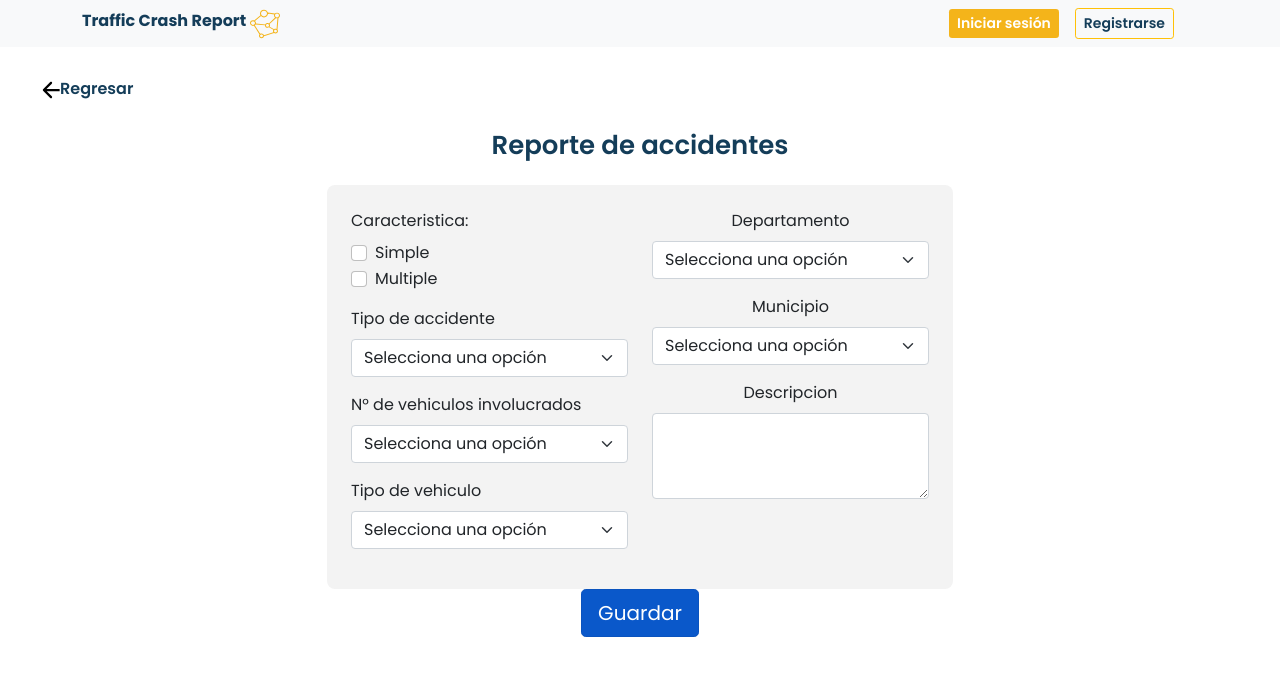
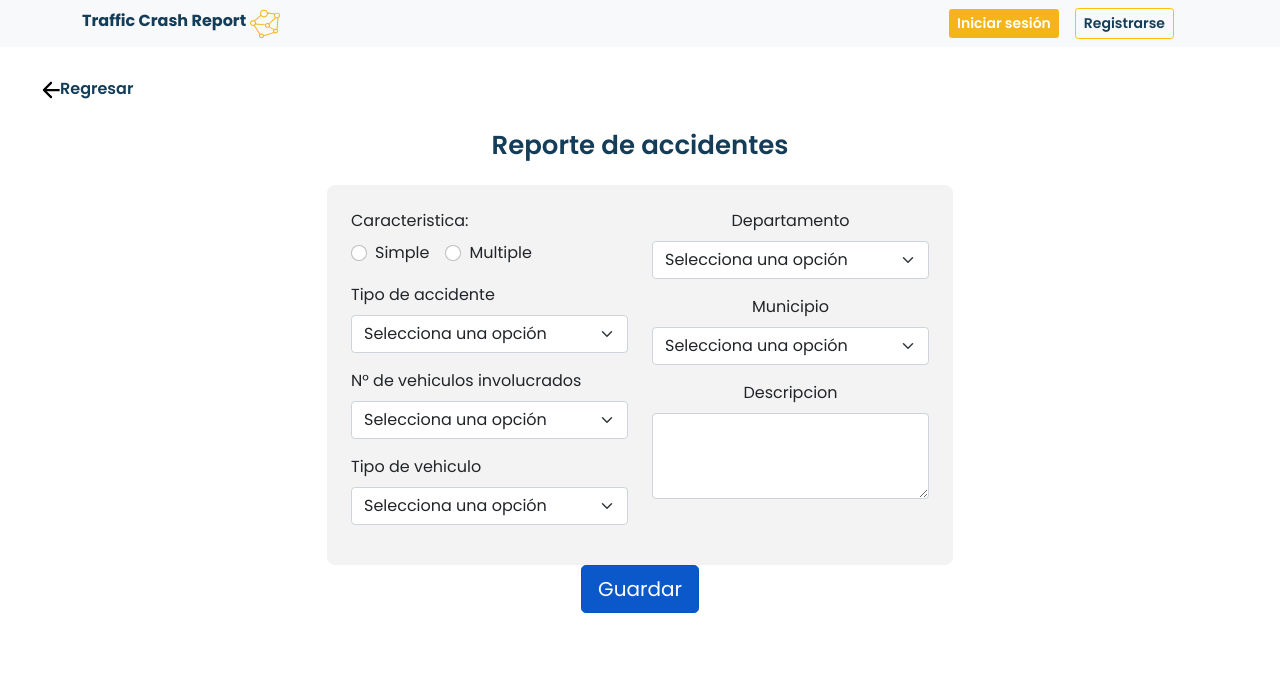
Before and after one commit to HDP115-UES/frontend, a React (Create React App) app: page /addReport in a window 1280 px wide. Shown: the top 676 px of the page. Built offline with nearby package versions, Linux system fonts and the light colour scheme.

Commit message:
Cambios de la vista Report

```diff
--- a/src/Pages/ReportAccident/reportAccident.jsx
+++ b/src/Pages/ReportAccident/reportAccident.jsx
@@ -17,20 +17,28 @@ export const ReportAccident = () => {
                 controlId="formBasicFistName"
               >
                 <Form.Label>Caracteristica: </Form.Label>
-                <Form.Check
-                  enabled
-                  //type={type}
-                  label={`Simple`}
-                  id={`Simple`}
-                />
-                <Form.Check
-                  enabled
-                  //type={type}
-                  label={`Multiple`}
-                  id={`Multiple`}
-                />
+
+                <Form>
+      {['radio'].map((type) => (
+        <div key={`inline-${type}`} className="mb-3">
+          <Form.Check
+            inline
+            label="Simple"
+            name="group1"
+            type={type}
+            id={`inline-${type}-1`}
+          />
+          <Form.Check
+            inline
+            label="Multiple"
+            name="group1"
+            type={type}
+            id={`inline-${type}-2`}
+          />
+        </div>
+      ))}
+    </Form>
               </Form.Group>
-
               <Form.Group
                 className="mb-3 text-start"
                 controlId="formBasicLastName"
```
